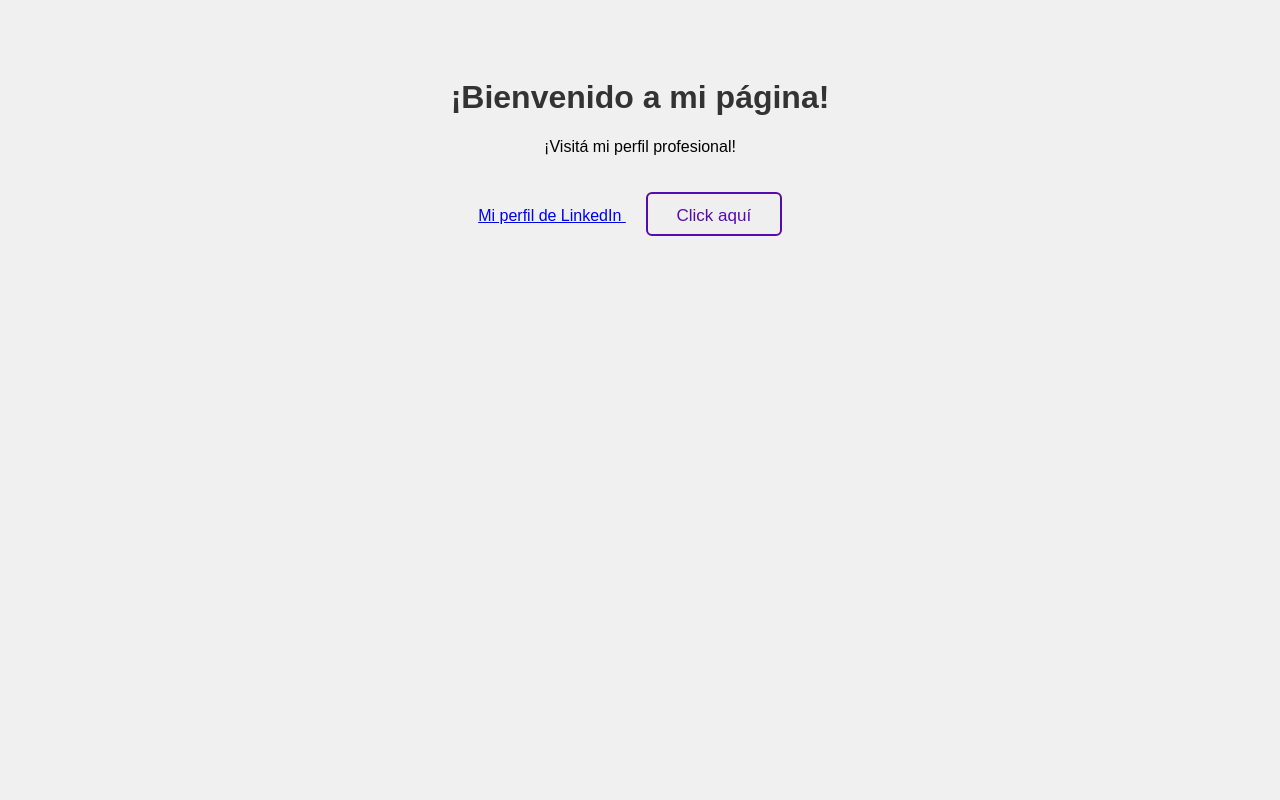
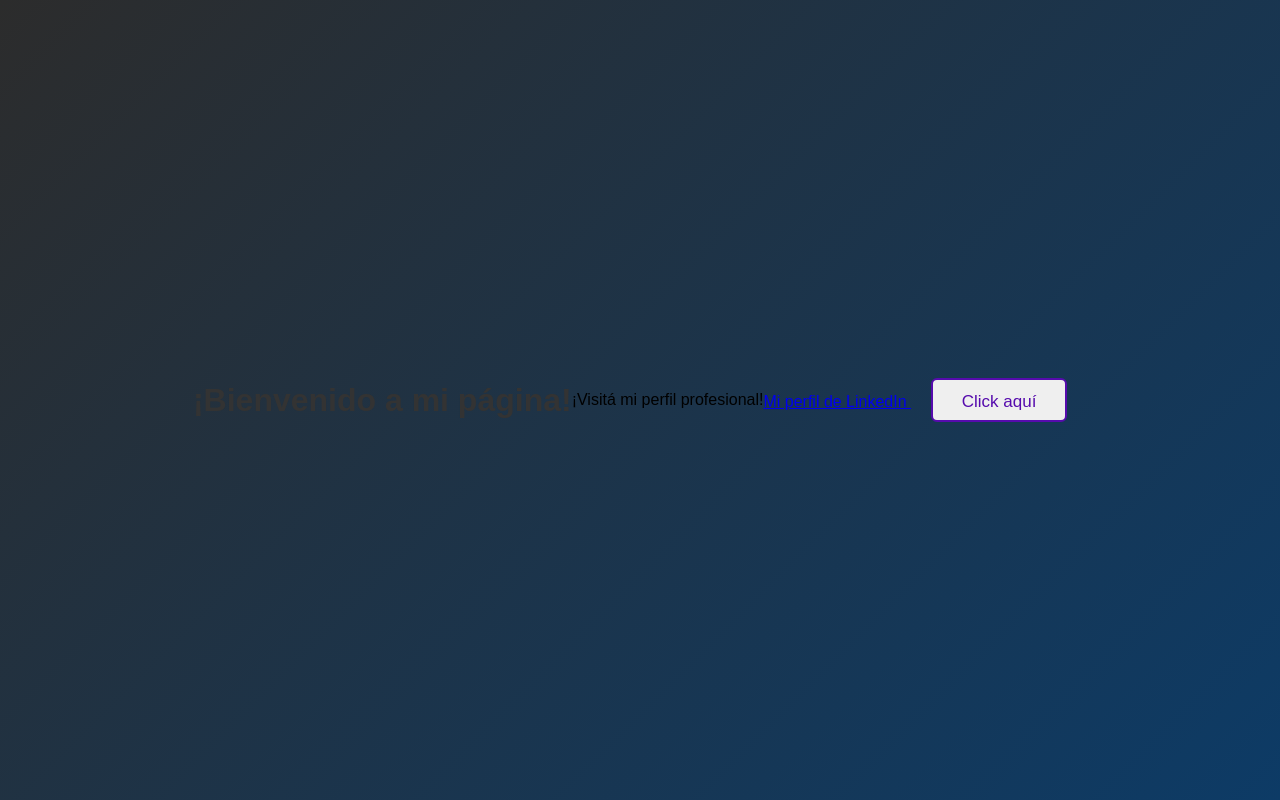
Before and after one commit to dantemacri/portfolio, a plain HTML site: page index.html in a window 1280 px wide. Drawn offline with Linux system fonts and the light colour scheme.

Commit message:
Update styles.css

```diff
--- a/styles.css
+++ b/styles.css
@@ -1,8 +1,11 @@
 body {
     font-family: Arial, sans-serif;
-    background-color: #f0f0f0;
-    text-align: center;
-    padding: 50px;
+    background: linear-gradient(135deg, #2c2c2c, #0d3b66);
+    height: 100vh;
+    margin: 0;
+    display: flex;
+    justify-content: center;
+    align-items: center;
 }
 
 button {
```
